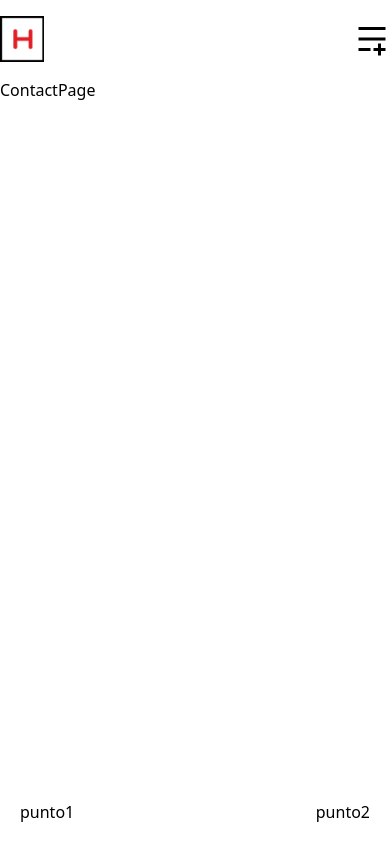
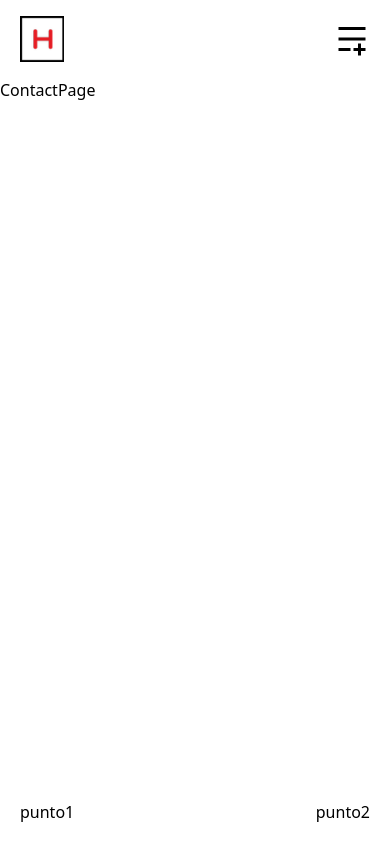
Before and after one commit to hectorc2907/portfolio-hector-clessi, a React (Vite) app: page /contact in a window 390 px wide. Built offline with nearby package versions, Linux system fonts and the light colour scheme.

Commit message:
configuramos los botones del menu responsive para cerrar cuando este es activado

```diff
--- a/src/components/common/Header.jsx
+++ b/src/components/common/Header.jsx
@@ -10,7 +10,7 @@ const Header = () => {
   const [isOpen, setIsOpen] = useState(false);
   return (
     <>
-      <nav>
+      <nav className="flex justify-center">
         <div className="container flex justify-between items-center py-4 md:pt-4">
           <Link to="/">
             <Logo />
@@ -20,7 +20,7 @@ const Header = () => {
           <MobileButton isOpen={isOpen} setIsOpen={setIsOpen} />
         </div>
       </nav>
-      <ResponsiveMenu isOpen={isOpen} />
+      <ResponsiveMenu isOpen={isOpen} setIsOpen={setIsOpen} />
     </>
   );
 };
--- a/src/components/ui/header/Logo.jsx
+++ b/src/components/ui/header/Logo.jsx
@@ -7,7 +7,7 @@ const Logo = () => {
       <div className="hidden md:flex w-56">
         <MainLogo />
       </div>
-      <div className="flex md:hidden w-11">
+      <div className="flex md:hidden w-11 ml-5">
         <SmallLogo />
       </div>
     </div>
--- a/src/components/ui/header/MobileButton.jsx
+++ b/src/components/ui/header/MobileButton.jsx
@@ -2,7 +2,7 @@ import { RiMenuAddFill, RiMenuFill } from "react-icons/ri";
 
 const MobileButton = ({ isOpen, setIsOpen }) => {
   return (
-    <div className="md:hidden text-4xl" onClick={() => setIsOpen(!isOpen)}>
+    <div className="md:hidden text-4xl mr-5" onClick={() => setIsOpen(!isOpen)}>
       {isOpen ? <RiMenuFill /> : <RiMenuAddFill />}
     </div>
   );
--- a/src/components/ui/header/ResponsiveMenu.jsx
+++ b/src/components/ui/header/ResponsiveMenu.jsx
@@ -24,7 +24,7 @@ const Options = [
   },
 ];
 
-const ResponsiveMenu = ({ isOpen }) => {
+const ResponsiveMenu = ({ isOpen, setIsOpen }) => {
   return (
     <AnimatePresence mode="wait">
       {isOpen && (
@@ -38,7 +38,7 @@ const ResponsiveMenu = ({ isOpen }) => {
           >
             <ul className="flex flex-col items-center gap-10">
               {Options.map((option) => (
-                <li key={option.id}>
+                <li key={option.id} onClick={() => setIsOpen(!isOpen)}>
                   <Link to={option.link}>{option.title}</Link>
                 </li>
               ))}
```
